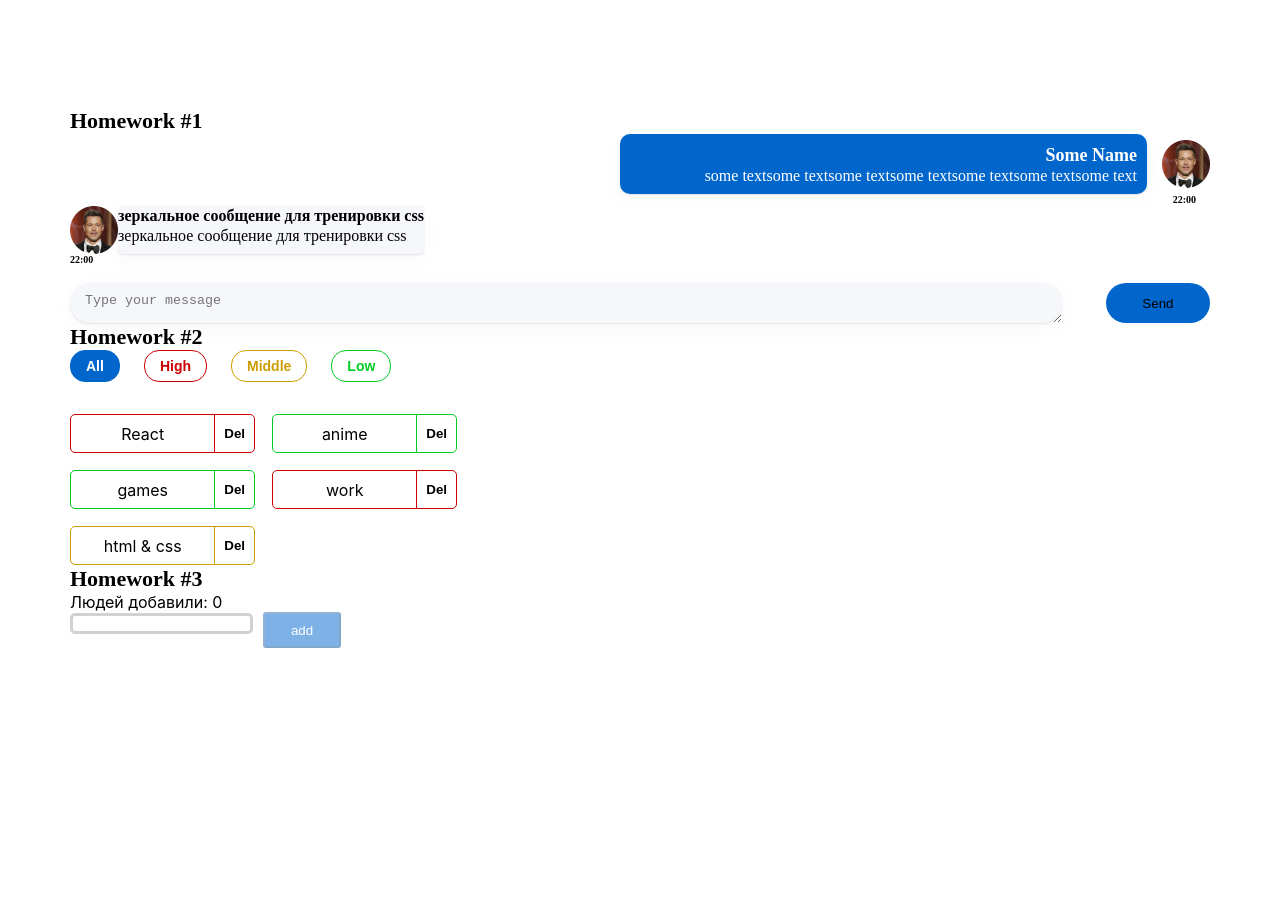
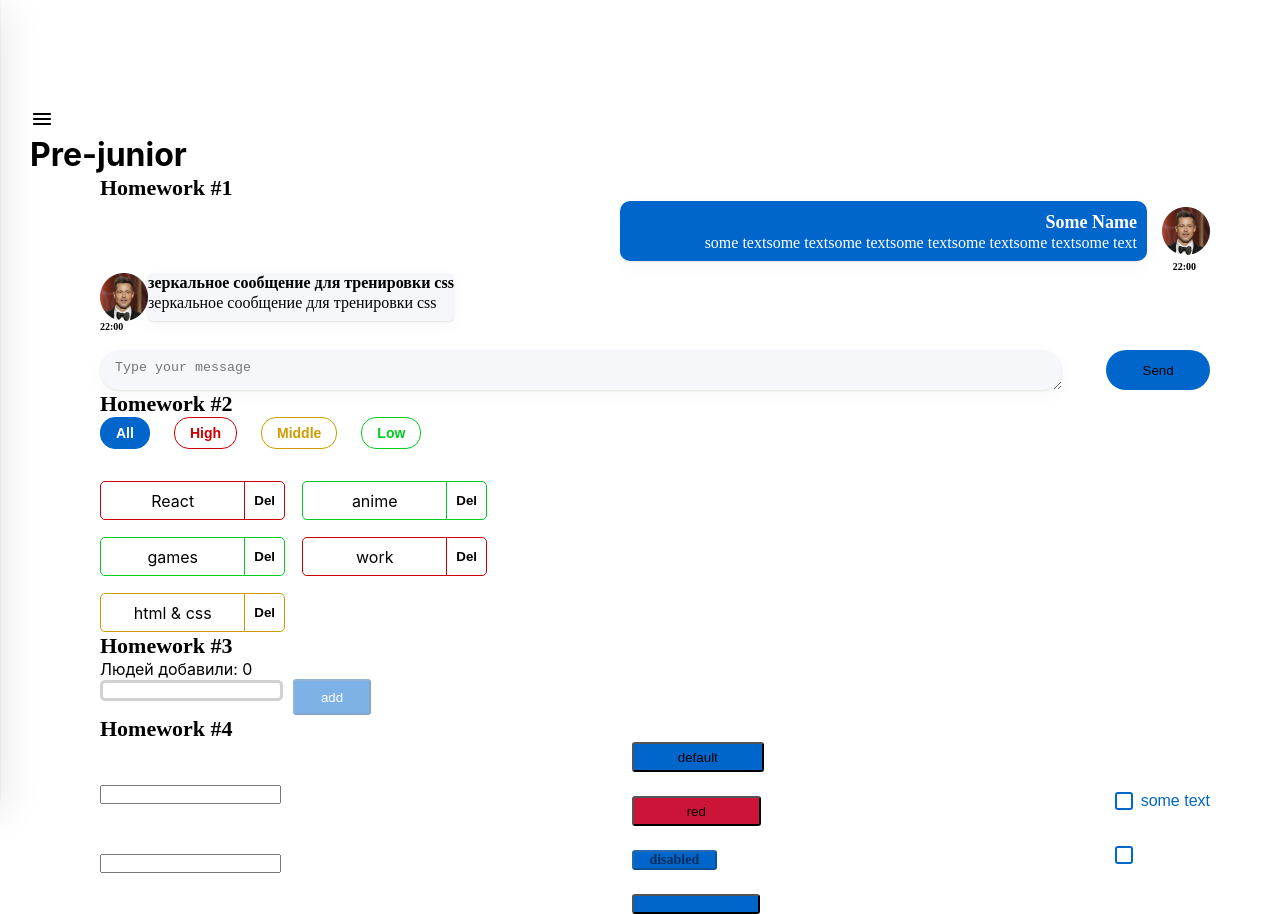
Before and after one commit to Siarheispivak/hws2, a React (Create React App) app: page /#/pre-junior in a window 1280 px wide. Before the commit this address led to /. Before the commit the page ends 800 px from the top, so only its background shows below. Built offline with nearby package versions, Linux system fonts and the light colour scheme.

Commit message:
HW5 is done

```diff
--- a/src/index.tsx
+++ b/src/index.tsx
@@ -6,12 +6,13 @@ import reportWebVitals from './reportWebVitals'
 import store from './s2-homeworks/hw10/bll/store'
 import {Provider} from 'react-redux'
 
+
 const root = ReactDOM.createRoot(document.getElementById('root') as HTMLElement)
 root.render(
     <React.StrictMode>
-        {/*для дз 10*/}
+        { /*для дз 10*/}
         <Provider store={store}>
-            <App/>
+                <App/>
         </Provider>
     </React.StrictMode>
 )
--- a/src/s1-main/App.module.css
+++ b/src/s1-main/App.module.css
@@ -1,6 +1,7 @@
 .App {
     --header_height: 60px;
     padding-top: 107px;
+    padding-left: 30px;
 }
 
 .hw {
--- a/src/s1-main/App.tsx
+++ b/src/s1-main/App.tsx
@@ -3,18 +3,21 @@ import s from './App.module.css'
 import HW1 from '../s2-homeworks/hw01/HW1'
 import HW2 from "../s2-homeworks/hw02/HW2";
 import HW3 from "../s2-homeworks/hw03/HW3";
+import HW4 from "../s2-homeworks/hw04/HW4";
+import HW5 from "../s2-homeworks/hw05/HW5";
 
 function App() {
+    console.log('2')
     return (
         <div className={s.App}>
-            <HW1/>
-            {/*раскомментировать по ходу выполнения*/}
-            <HW2/>
-            <HW3/>
+            {/*<HW1/>*/}
+            {/*/!*раскомментировать по ходу выполнения*!/*/}
+            {/*<HW2/>*/}
+            {/*<HW3/>*/}
             {/*<HW4/>*/}
 
             {/*при выполнении дз 5 и более - закомментировать здесь дз 1-4, так как они есть внутри дз 5*/}
-            {/*<HW5/>*/}
+            <HW5/>
         </div>
     )
 }
--- a/src/s2-homeworks/hw03/Greeting.tsx
+++ b/src/s2-homeworks/hw03/Greeting.tsx
@@ -65,7 +65,7 @@ const Greeting: React.FC<GreetingPropsType> = (
 
             {lastUserName && (
                 <div className={s.greeting}>
-                    Привет <span id={'hw3-last-user'}>{lastUserName}</span>!
+                    Привеет <span id={'hw3-last-user'}>{lastUserName}</span>!
                 </div>
             )}
         </div>
--- a/src/s2-homeworks/hw04/common/c2-SuperButton/SuperButton.module.css
+++ b/src/s2-homeworks/hw04/common/c2-SuperButton/SuperButton.module.css
@@ -1,16 +1,63 @@
+
 .button {
+    display: flex;
+    flex-direction: row;
+    justify-content: center;
+    align-items: center;
+    padding: 5px 24px;
+    gap: 10px;
+    width: 132px;
+    height: 30px;
+    background: #0066CC;
+    border-radius: 3px;
 }
 
 .disabled {
+    width: 85px;
+    height: 20px;
+    font-family: 'Montserrat';
+    font-style: normal;
+    font-weight: 600;
+    font-size: 14px;
+    line-height: 20px;
+    color: #002E5C;
 }
 
 .secondary {
+    width: 128px;
+    height: 20px;
+    font-family: 'Montserrat';
+    font-style: normal;
+    font-weight: 600;
+    font-size: 14px;
+    line-height: 20px;
+    color: #0066CC;
 }
 
 .default {
+    display: flex;
+    flex-direction: row;
+    justify-content: center;
+    align-items: center;
+    padding: 5px 24px;
+    gap: 10px;
+    width: 132px;
+    height: 30px;
+    background: #0066CC;
+    border-radius: 3px;
 }
 
 .red {
+    display: flex;
+    flex-direction: row;
+    justify-content: center;
+    align-items: center;
+    padding: 5px 24px;
+    gap: 10px;
+    width: 129px;
+    height: 30px;
+    background: #CC1439;
+    border-radius: 3px;
 }
 
 .default:hover {
--- a/src/s2-homeworks/hw04/common/c2-SuperButton/SuperButton.tsx
+++ b/src/s2-homeworks/hw04/common/c2-SuperButton/SuperButton.tsx
@@ -17,13 +17,7 @@ const SuperButton: React.FC<SuperButtonPropsType> = (
         ...restProps // все остальные пропсы попадут в объект restProps, там же будет children
     }
 ) => {
-    const finalClassName = s.button
-        // + (disabled
-        //         ? ...
-        //         : xType === 'red'
-        //             ? ...
-        + (className ? ' ' + className : '') // задачка на смешивание классов
-
+    const finalClassName = s.button +' '+ (disabled ? s.disabled : xType === 'red' ? s.red : xType === 'secondary' ? s.secondary : s.default) + (className ? ' ' + className : '') // задачка на смешивание классов
     return (
         <button
             disabled={disabled}
--- a/src/s2-homeworks/hw04/common/c3-SuperCheckbox/SuperCheckbox.tsx
+++ b/src/s2-homeworks/hw04/common/c3-SuperCheckbox/SuperCheckbox.tsx
@@ -16,6 +16,7 @@ type SuperCheckboxPropsType = Omit<DefaultInputPropsType, 'type'> & {
 
 const SuperCheckbox: React.FC<SuperCheckboxPropsType> = (
     {
+
         onChange,
         onChangeChecked,
         className,
@@ -28,7 +29,12 @@ const SuperCheckbox: React.FC<SuperCheckboxPropsType> = (
 ) => {
     const onChangeCallback = (e: ChangeEvent<HTMLInputElement>) => {
         // задачка на написание онченджа
-
+        if (onChangeChecked){
+            onChangeChecked(e.currentTarget.checked)
+        }
+        if (onChange){
+            onChange(e)
+        }
     }
 
     const finalInputClassName = s.checkbox
@@ -41,6 +47,7 @@ const SuperCheckbox: React.FC<SuperCheckboxPropsType> = (
                 type={'checkbox'}
                 onChange={onChangeCallback}
                 className={finalInputClassName}
+
                 {...restProps} // отдаём инпуту остальные пропсы если они есть (checked например там внутри)
             />
             {children && (
--- a/src/s2-homeworks/hw05/Pages.tsx
+++ b/src/s2-homeworks/hw05/Pages.tsx
@@ -1,5 +1,5 @@
-import React from 'react'
-import { Routes, Route, Navigate } from 'react-router-dom'
+import React, {useEffect, useState} from 'react'
+import {Routes, Route, Navigate, NavLink, useNavigate} from 'react-router-dom'
 import Error404 from './pages/Error404'
 import PreJunior from './pages/PreJunior'
 import Junior from './pages/Junior'
@@ -8,24 +8,33 @@ import JuniorPlus from './pages/JuniorPlus'
 export const PATH = {
     PRE_JUNIOR: '/pre-junior',
     JUNIOR: '/junior',
-    JUNIOR_PLUS: '/junior-plus',
+    JUNIOR_PLUS: '/junior_plus/',
 }
 
 function Pages() {
+    const navigate = useNavigate();
+
     return (
         <div>
+
             {/*Routes выбирает первый подходящий роут*/}
             <Routes>
                 {/*роутинг будут писать студенты*/}
                 {/*в начале мы попадаем на страницу '/' и переходим сразу на страницу /pre-junior*/}
-                {/*<Route ...*/}
+                <Route path={'/'} element={<Navigate to={PATH.PRE_JUNIOR}/>}/>
 
                 {/*роуты для /pre-junior, /junior, /junior-plus*/}
+
+                <Route path={PATH.PRE_JUNIOR} element={<PreJunior/>}/>
+                <Route path={PATH.JUNIOR} element={<Junior/>}/>
+                <Route path={PATH.JUNIOR_PLUS} element={<JuniorPlus/>}/>
+
                 {/*<Route ...*/}
                 {/*<Route ...*/}
                 {/*<Route ...*/}
 
                 {/*роут для несуществующей страницы должен отрисовать <Error404 />*/}
+                <Route path={'/*'} element={<Error404 />}/>
                 {/*<Route ...*/}
             </Routes>
         </div>
--- a/src/s2-homeworks/hw05/sidebar/Sidebar.module.css
+++ b/src/s2-homeworks/hw05/sidebar/Sidebar.module.css
@@ -1,25 +1,83 @@
 .sidebar {
+    position: fixed;
+    top: 0;
+    left: 0;
+    width: 317px;
+    height: 100%;
+    transform: translate(-100%, 0px);
+    background: #FFFFFF;
+    box-shadow: 0px 10px 40px rgba(29, 33, 38, 0.13), 0px 1px 2px rgba(29, 33, 38, 0.1);
+    transition: all 1s ease 0s;
+    display: flex;
+    justify-content: space-around;
+    padding-top: 50px;
 }
 
 .sidebar.open {
+    transform: translate(0px, 0px);
+    /*transition: all 1s ease 0s;*/
+    z-index: 3;
 }
 
 .background {
+    position: absolute;
+    width: 100%;
+    height: 100%;
+    left: 0px;
+    top: 0px;
+    background: #000000;
+    opacity: 0.3;
+
 }
 
 .nav {
+    display: flex;
+    flex-direction: column;
+    gap: 20px;
+    padding-top: 63px;
 }
 
 .nav a {
+    text-decoration: none;
 }
 
 .nav a:hover {
+    width: 72px;
+    height: 27px;
+    font-family: 'Montserrat';
+    font-style: normal;
+    font-weight: 600;
+    font-size: 22px;
+    line-height: 27px;
+    color: #58ACFF;
+
 }
 
 .nav a.active {
+
+    width: 114px;
+    height: 27px;
+    font-family: 'Montserrat';
+    font-style: normal;
+    font-weight: 600;
+    font-size: 22px;
+    line-height: 27px;
+    text-decoration-line: underline;
+    color: #0059B2;
 }
+
 .close {
+    width: 24px;
+    height: 24px;
+    display: flex;
+    align-items: center;
+    justify-content: center;
+    order: 1;
+
 }
 
 .close img {
+
+    background: #ffffff;
+
 }
--- a/src/s2-homeworks/hw05/sidebar/Sidebar.tsx
+++ b/src/s2-homeworks/hw05/sidebar/Sidebar.tsx
@@ -32,6 +32,7 @@ export const Sidebar: FC<PropsType> = ({open, handleClose}) => {
                         to={PATH.PRE_JUNIOR}
                         onClick={handleClose}
                         // className={...} // делает студент
+                        className={({isActive})=> isActive ? s.active : '' }
                     >
                         Pre-junior
                     </NavLink>
@@ -40,6 +41,7 @@ export const Sidebar: FC<PropsType> = ({open, handleClose}) => {
                         to={PATH.JUNIOR}
                         onClick={handleClose}
                         // className={...} // делает студент
+                        className={({isActive})=> isActive ? s.active : '' }
                     >
                         Junior
                     </NavLink>
@@ -48,6 +50,7 @@ export const Sidebar: FC<PropsType> = ({open, handleClose}) => {
                         to={PATH.JUNIOR_PLUS}
                         onClick={handleClose}
                         // className={...} // делает студент
+                        className={({isActive})=> isActive ? s.active : '' }
                     >
                         Junior Plus
                     </NavLink>
```
Also changed, not shown: src/s2-homeworks/hw04/Stand.tsx (line endings or trailing spaces).
